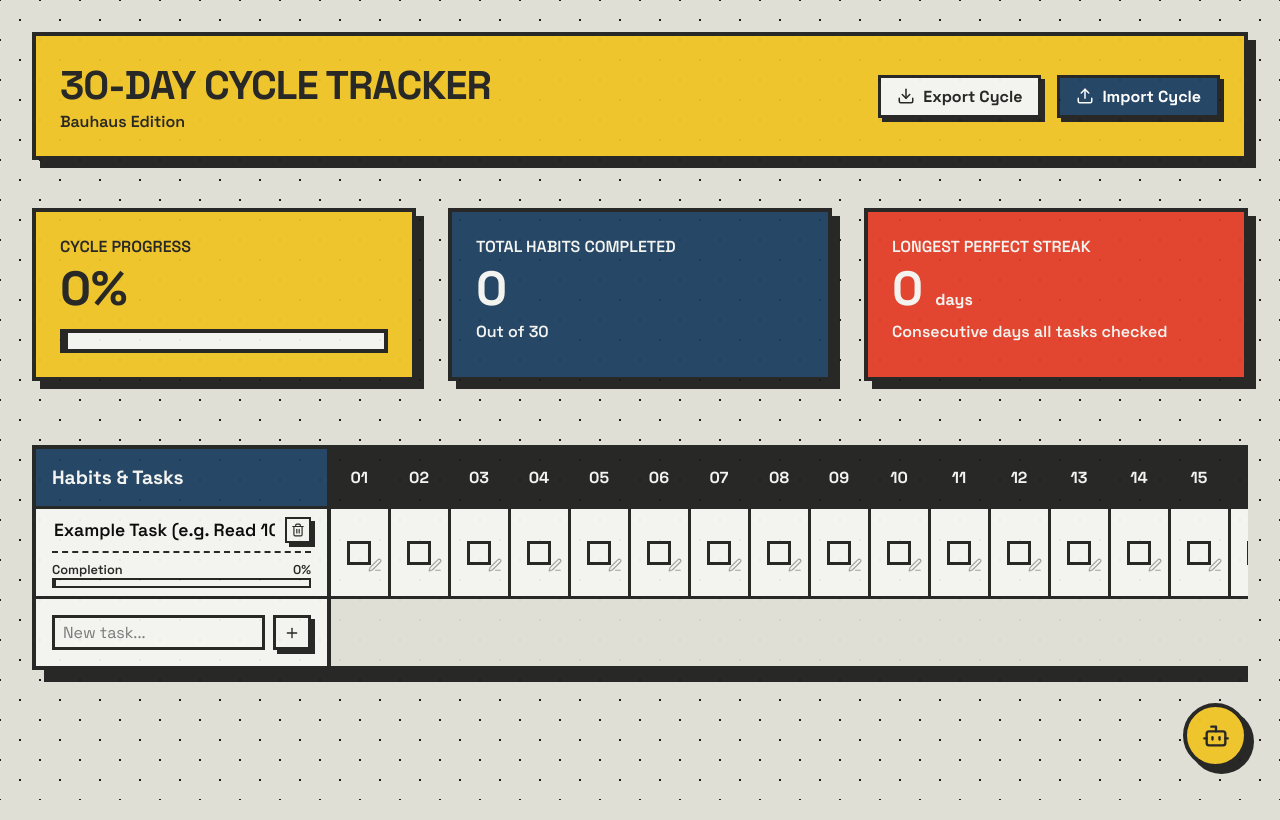
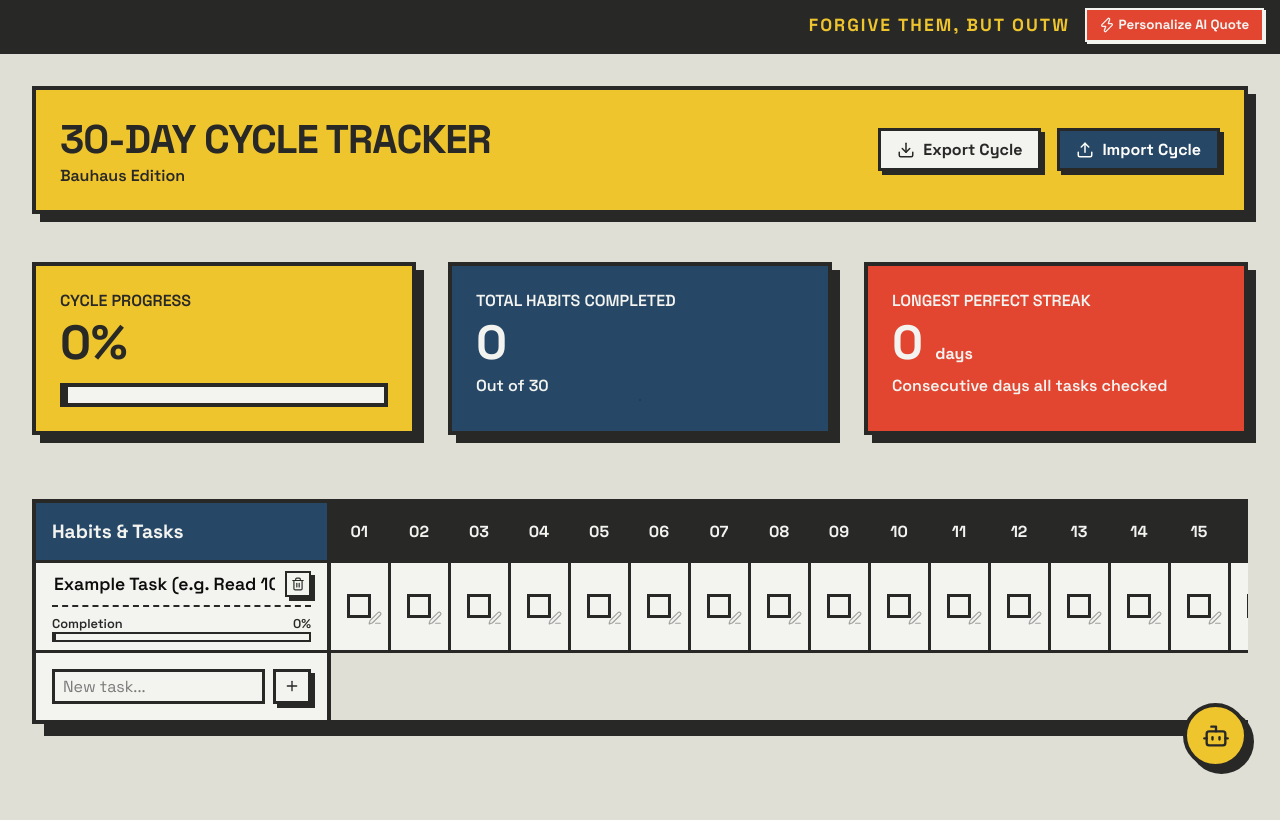
Before and after one commit to MOCOMOHAN/workspaceOS, a React (Vite) app: page / in a window 1280 px wide. Shown: the top 820 px of the page. Built offline with nearby package versions, Linux system fonts and the light colour scheme.

Commit message:
added Quote window ( 100 eng motivational quotes)

```diff
--- a/src/App.jsx
+++ b/src/App.jsx
@@ -1,6 +1,7 @@
 import React, { useState, useEffect, useRef } from 'react';
 import { v4 as uuidv4 } from 'uuid';
-import { Plus, MessageSquare, Trash2, Check, X, Edit3, AlignLeft, Bot, Send, Download, Upload } from 'lucide-react';
+import { Plus, MessageSquare, Trash2, Check, X, Edit3, AlignLeft, Bot, Send, Download, Upload, Zap } from 'lucide-react';
+import { quotes } from './quotes.js';
 import './index.css';
 
 const DAYS_IN_CYCLE = 30;
@@ -44,6 +45,13 @@ function App() {
   const chatMessagesEndRef = useRef(null);
   const fileInputRef = useRef(null);
 
+  // Ticker state
+  const [tickerQuote, setTickerQuote] = useState(() => {
+    const saved = localStorage.getItem('bauhaus-ticker-quote');
+    return saved || quotes[Math.floor(Math.random() * quotes.length)];
+  });
+  const [isPersonalizing, setIsPersonalizing] = useState(false);
+
   useEffect(() => {
     localStorage.setItem('bauhaus-30day-tracker', JSON.stringify(data));
   }, [data]);
@@ -53,10 +61,84 @@ function App() {
   }, [chatMessages]);
 
   useEffect(() => {
+    localStorage.setItem('bauhaus-ticker-quote', tickerQuote);
+  }, [tickerQuote]);
+
+  useEffect(() => {
     if (isChatOpen) {
       chatMessagesEndRef.current?.scrollIntoView({ behavior: "smooth" });
     }
   }, [chatMessages, isChatOpen]);
+
+  // --- STATS CALCULATIONS ---
+  const totalTasks = data.tasks.length;
+  const totalChecksPossible = totalTasks * DAYS_IN_CYCLE;
+  let totalCompletedChecks = 0;
+  let longestPerfectStreak = 0;
+  let currentPerfectStreak = 0;
+
+  if (totalTasks > 0) {
+    for (let day = 1; day <= DAYS_IN_CYCLE; day++) {
+      let dayCompletedCount = 0;
+      data.tasks.forEach(task => {
+        if (data.records[task.id] && data.records[task.id][day]?.completed) {
+          totalCompletedChecks++;
+          dayCompletedCount++;
+        }
+      });
+
+      if (dayCompletedCount === totalTasks && totalTasks > 0) {
+        currentPerfectStreak++;
+        if (currentPerfectStreak > longestPerfectStreak) {
+          longestPerfectStreak = currentPerfectStreak;
+        }
+      } else {
+        currentPerfectStreak = 0;
+      }
+    }
+  }
+
+  const overallProgressPercentage = totalChecksPossible === 0
+    ? 0
+    : Math.round((totalCompletedChecks / totalChecksPossible) * 100);
+
+  // --- AI Ticker Quote ---
+  const personalizeQuote = async () => {
+    if (isPersonalizing) return;
+    setIsPersonalizing(true);
+    const randomQuote = quotes[Math.floor(Math.random() * quotes.length)];
+
+    const systemPrompt = {
+      role: 'system',
+      content: `You are a hardcore, ruthless motivational quote generator.
+The user's current progress across 30 days is exactly ${overallProgressPercentage}%, having completed ${totalCompletedChecks} total tasks.
+Rewrite the following base quote to be deeply personalized, acknowledging their exact progress percentage or completed task count.
+Make it sound powerful, relentless, and Bauhaus-brutal. KEEP IT UNDER 15 WORDS. DO NOT add quotes around the text.`
+    };
+
+    try {
+      const response = await fetch('http://localhost:11434/api/chat', {
+        method: 'POST',
+        headers: { 'Content-Type': 'application/json' },
+        body: JSON.stringify({
+          model: 'llama3.1:8b',
+          messages: [systemPrompt, { role: 'user', content: randomQuote }],
+          stream: false
+        })
+      });
+      const result = await response.json();
+      if (result.message && result.message.content) {
+        setTickerQuote(result.message.content.trim().replace(/^"|"$/g, ''));
+      } else {
+        setTickerQuote(randomQuote);
+      }
+    } catch (err) {
+      console.error(err);
+      setTickerQuote(randomQuote);
+    } finally {
+      setIsPersonalizing(false);
+    }
+  };
 
   const addTask = (e) => {
     e.preventDefault();
@@ -154,7 +236,6 @@ function App() {
       try {
         const imported = JSON.parse(e.target.result);
         if (imported.tasks && imported.records) {
-          // Replace current active view with imported data, but preserve the archives array
           setData(prev => ({
             ...prev,
             tasks: imported.tasks,
@@ -191,9 +272,9 @@ Tasks: ${JSON.stringify(data.tasks)}
 Records (Format: {taskId: {dayNumber: {completed, comment}}}): ${JSON.stringify(data.records)}
 Daily Analysis (Format: {dayNumber: analysisText}): ${JSON.stringify(data.analysis)}
 
-${data.archives && data.archives.length > 0 ? `Here is the historical LOADED data from past cycles (use this when generating overall analysis/reports across multiple months): ${JSON.stringify(data.archives)}` : ''}
+${data.archives && data.archives.length > 0 ? `Here is the historical LOADED data from past cycles: ${JSON.stringify(data.archives)}` : ''}
 
-Provide short, encouraging, and highly analytical insights based on this data. When asked for an end analysis or report, make sure to consider BOTH the current active cycle and all historical loaded cycles to show overall progress and trends. Keep responses concise.`
+Provide short, encouraging, and highly analytical insights based on this data. Keep responses concise.`
     };
 
     try {
@@ -218,40 +299,23 @@ Provide short, encouraging, and highly analytical insights based on this data. W
     }
   };
 
-  // --- STATS CALCULATIONS ---
-  const totalTasks = data.tasks.length;
-  const totalChecksPossible = totalTasks * DAYS_IN_CYCLE;
-  let totalCompletedChecks = 0;
-  let longestPerfectStreak = 0;
-  let currentPerfectStreak = 0;
+  return (
+    <>
+      <div className="ticker-container">
+        <div className="ticker-scroll-wrapper">
+          <div className="ticker-scroll">
+            {tickerQuote}
+          </div>
+        </div>
+        <button
+          className="ticker-btn"
+          onClick={personalizeQuote}
+          disabled={isPersonalizing}
+        >
+          {isPersonalizing ? 'Forging...' : <span style={{ display: 'flex', alignItems: 'center', gap: '0.2rem' }}><Zap size={16} /> Personalize AI Quote</span>}
+        </button>
+      </div>
 
-  if (totalTasks > 0) {
-    for (let day = 1; day <= DAYS_IN_CYCLE; day++) {
-      let dayCompletedCount = 0;
-      data.tasks.forEach(task => {
-        if (data.records[task.id] && data.records[task.id][day]?.completed) {
-          totalCompletedChecks++;
-          dayCompletedCount++;
-        }
-      });
-
-      // A perfect streak is when ALL tasks are completed on that day
-      if (dayCompletedCount === totalTasks && totalTasks > 0) {
-        currentPerfectStreak++;
-        if (currentPerfectStreak > longestPerfectStreak) {
-          longestPerfectStreak = currentPerfectStreak;
-        }
-      } else {
-        currentPerfectStreak = 0;
-      }
-    }
-  }
-
-  const overallProgressPercentage = totalChecksPossible === 0
-    ? 0
-    : Math.round((totalCompletedChecks / totalChecksPossible) * 100);
-
-  return (
       <div className="app-container">
         <div className="header-bar stacked-box stacked-box-yellow" style={{ padding: '1.5rem', marginBottom: '1rem', display: 'flex', flexWrap: 'wrap', gap: '1rem' }}>
           <div>
@@ -518,6 +582,7 @@ Provide short, encouraging, and highly analytical insights based on this data. W
           );
         })()}
       </div>
+    </>
   );
 }
 
--- a/src/index.css
+++ b/src/index.css
@@ -459,3 +459,60 @@ body {
   border-right: 2px solid var(--b-black);
   transition: width 0.3s ease;
 }
+
+/* Ticker UI */
+.ticker-container {
+  width: 100%;
+  background: var(--b-black);
+  color: var(--b-yellow);
+  padding: 0.5rem 1rem;
+  border-bottom: 4px solid var(--b-black);
+  display: flex;
+  align-items: center;
+  position: relative;
+  overflow: hidden;
+}
+
+.ticker-scroll-wrapper {
+  flex-grow: 1;
+  overflow: hidden;
+  white-space: nowrap;
+}
+
+.ticker-scroll {
+  display: inline-block;
+  padding-left: 100%;
+  animation: marquee 30s linear infinite;
+  font-weight: 700;
+  text-transform: uppercase;
+  letter-spacing: 2px;
+  font-size: 1.1rem;
+}
+
+@keyframes marquee {
+  0% { transform: translateX(0); }
+  100% { transform: translateX(-100%); }
+}
+
+.ticker-btn {
+  background: var(--b-red);
+  color: var(--b-white);
+  border: 2px solid var(--b-white);
+  padding: 0.4rem 0.8rem;
+  font-weight: 700;
+  cursor: pointer;
+  z-index: 10;
+  margin-left: 1rem;
+  white-space: nowrap;
+  font-family: var(--font);
+  box-shadow: 2px 2px 0px var(--b-white);
+  transition: all 0.1s;
+}
+.ticker-btn:hover {
+  transform: translate(-1px, -1px);
+  box-shadow: 3px 3px 0px var(--b-white);
+}
+.ticker-btn:active {
+  transform: translate(1px, 1px);
+  box-shadow: 0px 0px 0px var(--b-white);
+}
--- /dev/null
+++ b/src/quotes.js
@@ -0,0 +1,49 @@
+export const quotes = [
+  // Rage & Never Give Up
+  "Let your anger become your fuel. Burn the obstacles.",
+  "They expect you to break. Let them watch you conquer.",
+  "Do not go gentle into that good night. Rage against the dying of the light.",
+  "Pain is temporary. Quitting lasts forever.",
+  "Your exhaustion is just a suggestion. Keep moving.",
+  "When your legs can't run anymore, run with your heart.",
+
+  // Revenge & Redemption
+  "The best revenge is massive success.",
+  "They laughed then. Make them watch now.",
+  "You cannot rewrite the past, but you can build a towering future.",
+  "From the ashes of yesterday, a titan is born today.",
+  "Forgive them, but outwork them.",
+  "Every setback was just a setup for this exact moment.",
+
+  // Warrior & Solo & Alone
+  "A warrior does not seek conflict, but never runs from it.",
+  "The path of the master is walked alone.",
+  "Embrace the isolation. In the silence, kings are forged.",
+  "No backup. No support. Just you and the work.",
+  "You are the storm they whispered about.",
+  "Stand alone and stand tall.",
+
+  // Master at work
+  "Amateurs wait for inspiration. Masters just get to work.",
+  "Focus so intensely that the rest of the world disappears.",
+  "Excellence is not an act, but a habit.",
+  "The master has failed more times than the beginner has even tried.",
+  "Chop wood, carry water. Do the work.",
+  "Let the results make the noise.",
+
+  // Leader, King, Kind, Peace
+  "A true king builds his empire in silence.",
+  "Lead by example, not by command.",
+  "Heavy is the head that wears the crown, but strong is the neck that bears it.",
+  "Kindness is not weakness; it is the ultimate strength.",
+  "Find peace in the chaos. Be the eye of the storm.",
+  "True power is keeping your sword sheathed until it is absolutely necessary.",
+
+  // Bonus Aggressive Motivation
+  "You didn't come this far to only come this far.",
+  "Conquer your mind, and you will conquer the world.",
+  "Stop negotiating with yourself. Do it.",
+  "Tears will get you sympathy. Sweat will get you results.",
+  "Be undeniable.",
+  "If it was easy, everyone would do it. That's why you are doing it."
+];
```
Lines whose indentation alone changed are shown as unchanged.
